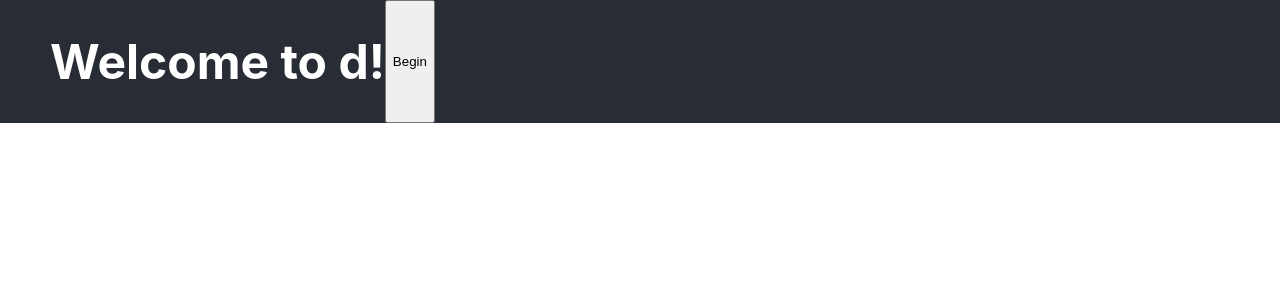
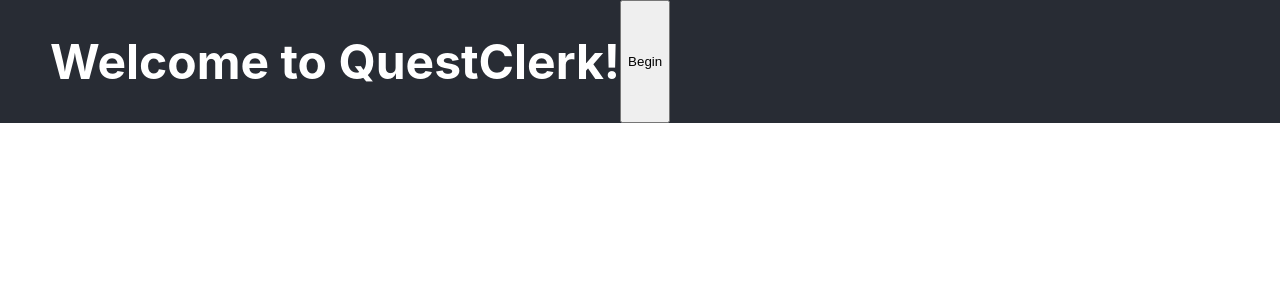
Before and after one commit to Lasertype/quest, a React (Create React App) app: page / in a window 1280 px wide. Shown: the top 300 px of the page. Built offline with nearby package versions, Linux system fonts and the light colour scheme.

Commit message:
Update App.jsx

```diff
--- a/src/App/App.jsx
+++ b/src/App/App.jsx
@@ -14,7 +14,7 @@
   return (
     <div className="App">
       <header className="App-header">
-        <h1>Welcome to d!</h1>
+        <h1>Welcome to QuestClerk!</h1>
         <button type="button" onClick={handleOpen}>
           Begin
         </button>
```
